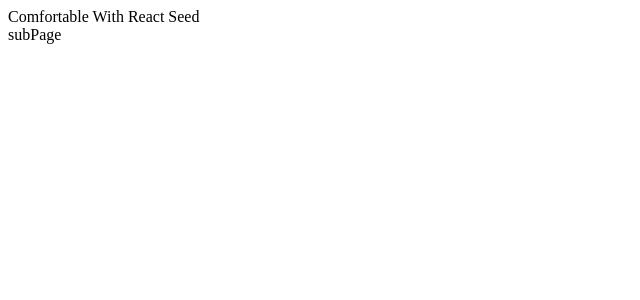
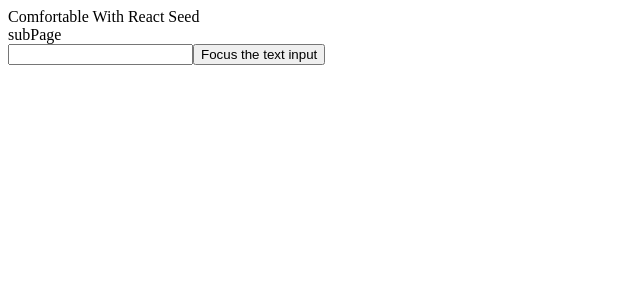
Before and after one commit to marcosun/react-seed-deprecated, a React app: page / in a window 1280 px wide. Shown: the top 300 px of the page, without its empty margins (0-640 px from the left). Built offline with nearby package versions, Linux system fonts and the light colour scheme; the HTML template or start-up script is replaced by a standard one.

Commit message:
change extention from .jsx to .js

```diff
--- a/config/paths.js
+++ b/config/paths.js
@@ -8,6 +8,6 @@
   appPath: resolveApp('.'),
   appDist: resolveApp('dist'),
   appSrc: resolveApp('src'),
-  appIndexJs: resolveApp('src/index.jsx'),
+  appIndexJs: resolveApp('src/index.js'),
   appPackageJson: resolveApp('package.json'),
 };
--- a/src/App.jsx
+++ b/src/App.js
@@ -1,5 +1,6 @@
 import React from 'React';
-import SubPage from './SubPage.jsx';
+import SubPage from './SubPage';
+import SubPage2 from './SubPage2';
 import Styles from './style.css';
 
 export default function() {
@@ -7,6 +8,7 @@
     <div>
       <div className={Styles.mainPage}>Comfortable With React Seed</div>
       <SubPage />
+      <SubPage2 />
     </div>
   );
 };
--- a/src/SubPage.jsx
+++ b/src/SubPage.js
@@ -1,4 +1,5 @@
 import React from 'React';
+import Util from './Util';
 
 export default function() {
   return <div>subPage</div>;
--- /dev/null
+++ b/src/SubPage2.js
@@ -0,0 +1,31 @@
+import React from 'react';
+
+export default class CustomTextInput extends React.Component {
+  constructor(props) {
+    super(props);
+    this.focusTextInput = this.focusTextInput.bind(this);
+  }
+
+  focusTextInput() {
+    // Explicitly focus the text input using the raw DOM API
+    this.textInput.focus();
+  }
+
+  render() {
+    // Use the `ref` callback to store a reference to the text input DOM
+    // element in an instance field (for example, this.textInput).
+    return (
+      <div>
+        <input
+          type="text"
+          ref={(input) => { this.textInput = input; }} />
+
+        <input
+          type="button"
+          value="Focus the text input"
+          onClick={this.focusTextInput}
+        />
+      </div>
+    );
+  }
+}
--- /dev/null
+++ b/src/Util.js
@@ -0,0 +1 @@
+export default function() {console.log('from util')};
--- a/src/index.jsx
+++ b/src/index.js
@@ -1,7 +1,7 @@
 import React from 'React';
 import ReactDom from 'react-dom';
 import { AppContainer } from 'react-hot-loader';
-import App from './App.jsx';
+import App from './App';
 
 const render = (Component) => {
   ReactDom.render(
@@ -15,5 +15,5 @@
 render(App);
 
 if (module.hot) {
-  module.hot.accept('./App.jsx', () => { render(App) })
+  module.hot.accept('./App', () => { render(App) })
 }
```
Also changed, not shown: 1 other file (tests, documents, lock files or other folders).
